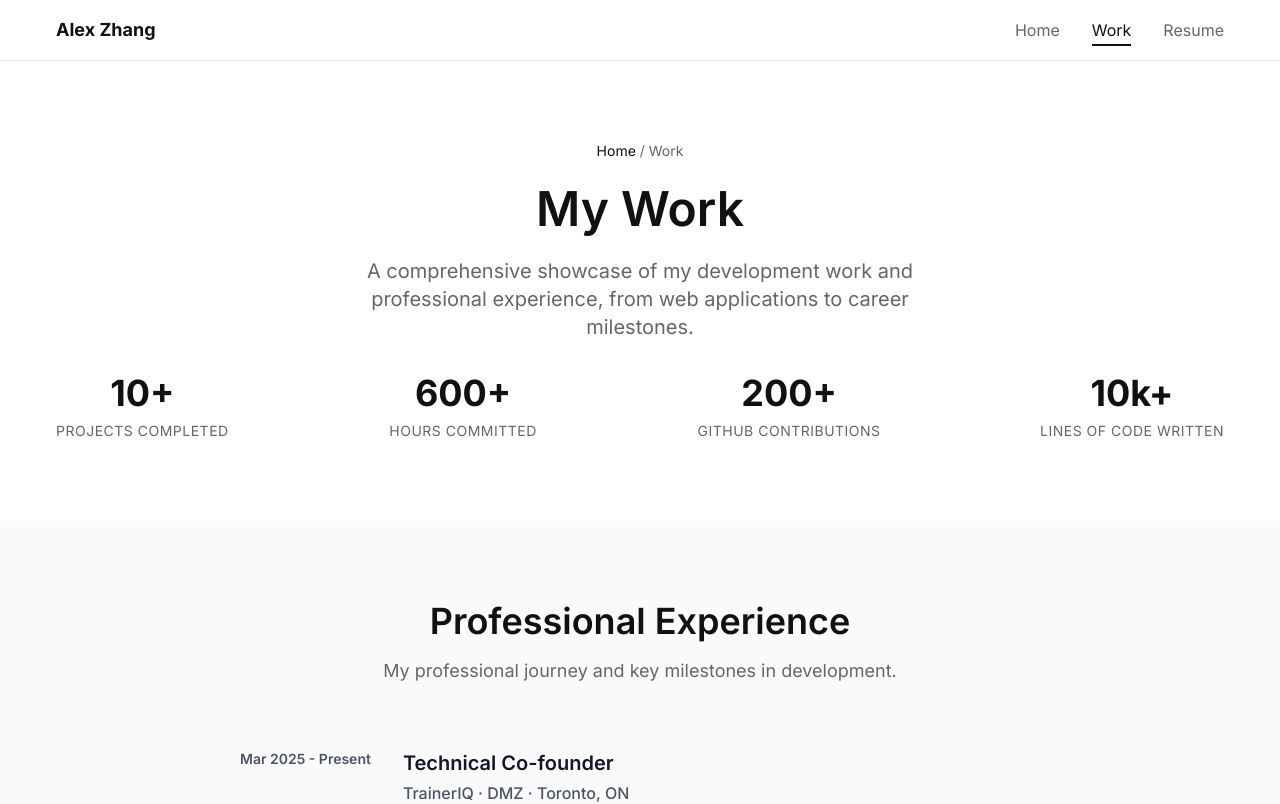
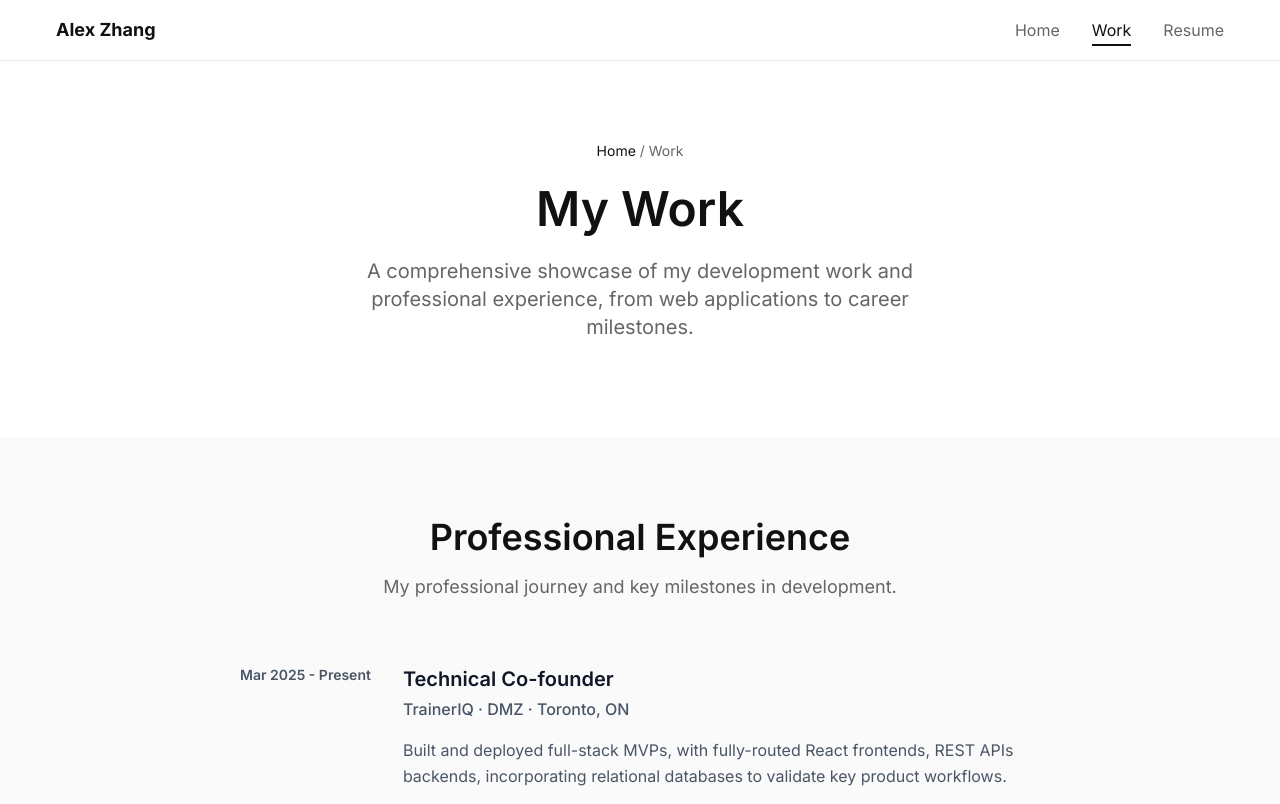
Before and after one commit to alexzjm/personal-website, a React (Vite) app: page /work in a window 1280 px wide. Shown: the top 804 px of the page. Built offline with nearby package versions, Linux system fonts and the light colour scheme.

Commit message:
remove stats from work page

```diff
--- a/src/WorkPage.jsx
+++ b/src/WorkPage.jsx
@@ -223,32 +223,6 @@ function WorkPage() {
           pageTitle="My Work"
           pageDesc="A comprehensive showcase of my development work and professional experience, from web applications to career milestones."
         />
-        <div className="flex justify-between items-center gap-8 mt-8 flex-wrap">
-          <div className="text-center min-w-[150px]">
-            <h3 className="text-4xl font-bold text-[#111] mb-2">10+</h3>
-            <p className="text-sm text-[#666] uppercase tracking-[0.5px] leading-[1.4]">
-              Projects Completed
-            </p>
-          </div>
-          <div className="text-center min-w-[150px]">
-            <h3 className="text-4xl font-bold text-[#111] mb-2">600+</h3>
-            <p className="text-sm text-[#666] uppercase tracking-[0.5px] leading-[1.4]">
-              Hours Committed
-            </p>
-          </div>
-          <div className="text-center min-w-[150px]">
-            <h3 className="text-4xl font-bold text-[#111] mb-2">200+</h3>
-            <p className="text-sm text-[#666] uppercase tracking-[0.5px] leading-[1.4]">
-              Github Contributions
-            </p>
-          </div>
-          <div className="text-center min-w-[150px]">
-            <h3 className="text-4xl font-bold text-[#111] mb-2">10k+</h3>
-            <p className="text-sm text-[#666] uppercase tracking-[0.5px] leading-[1.4]">
-              Lines of Code Written
-            </p>
-          </div>
-        </div>
       </div>
 
       {/* Experience Section */}
```
